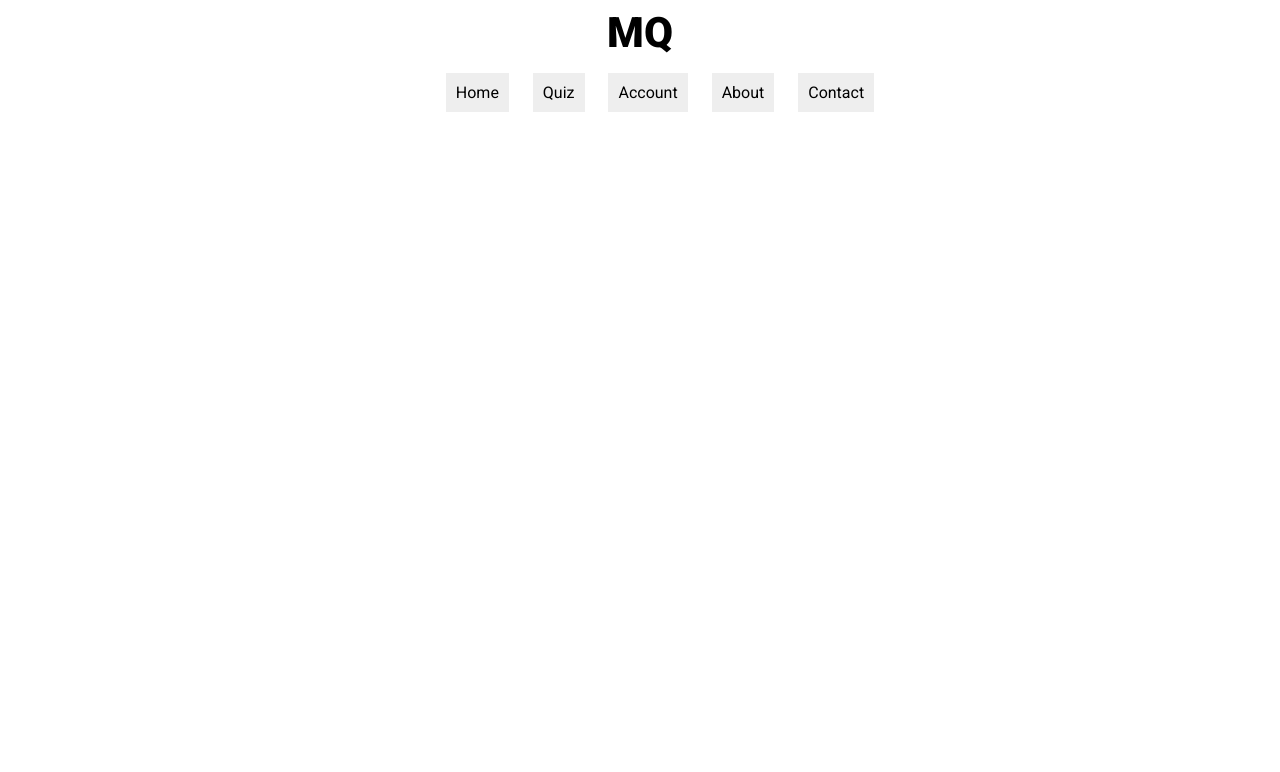
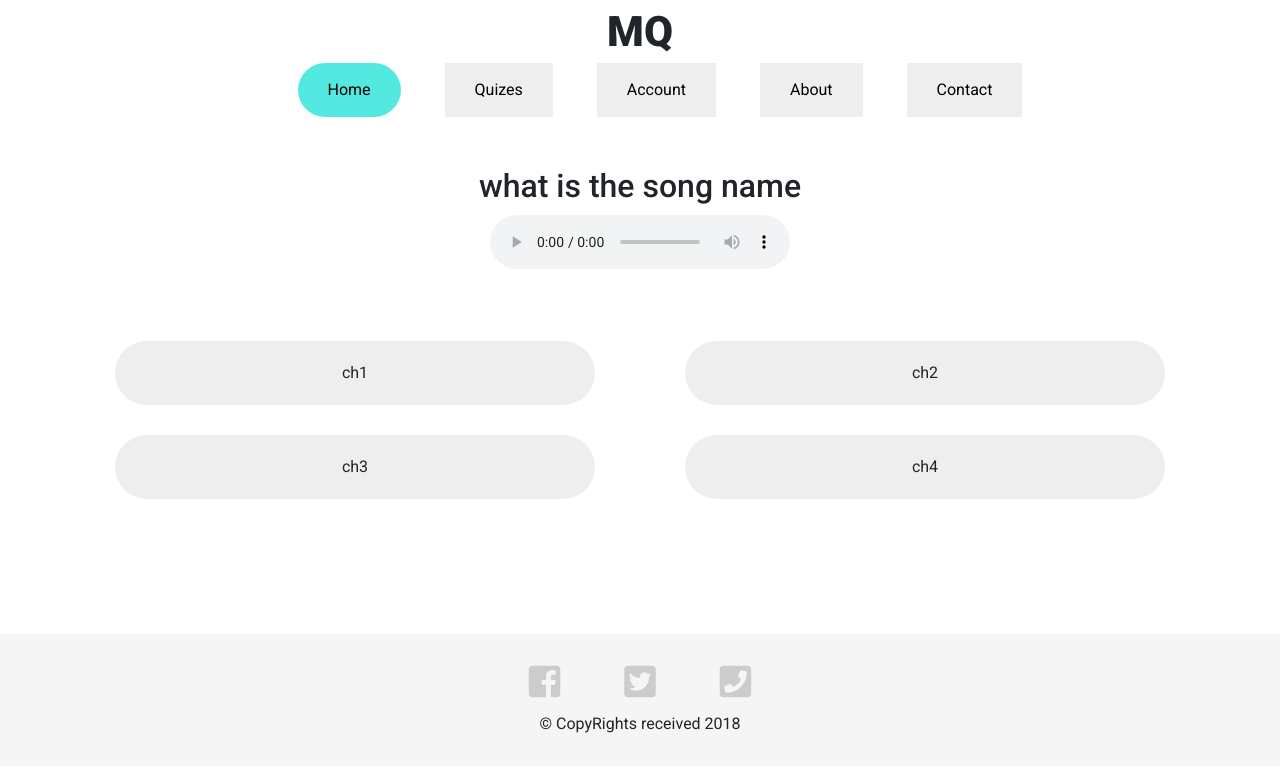
Before and after one commit to Mido-Designer/Music-Quiz, a plain HTML site: page index.html in a window 1280 px wide. Drawn offline with nearby package versions, Linux system fonts and the light colour scheme.

Commit message:
quick front end

```diff
--- a/css/master.css
+++ b/css/master.css
@@ -1,5 +1,9 @@
+*{
+  transition: all 200ms ease-in-out;
+}
 body{
   font-family: 'Roboto', sans-serif;
+  margin:0;
 }
 
 .hd .logo-container{
@@ -28,15 +32,77 @@ body{
 
 ul li {
   background-color: #eee;
-  padding: 10px 0;
-  margin: 0 10px;
+  padding: 15px 0;
+  margin: 0 20px;
 }
-ul li:hover{
-  background-color: #ddd;
+ul li:hover, ul li.active{
+  background-color: #54e9e0;
+  border-radius: 50px;
 }
 
 ul li a{
-  padding: 10px;
+  padding: 30px;
+}
+/*  */
+#q-sec h2{
+  text-align: center;
+  margin-top: 50px;
+}
+/*  */
+
+section#player-sec{
+  margin-top: 10px;
+}
+
+.player{
+  text-align: center;
+}
+
+/*  */
+#choices-sec{
+  margin-top: 50px;
+}
+
+.choice{
+  text-align: center;
+  background-color: #eee;
+  margin: 15px 30px;
+  padding: 20px 0;
+  border-radius: 100px;
+}
+.choice:hover{
+  background-color: #54e9e0;
+}
+
+
+
+
+
+/*  */
+
+
+.ft{
+  margin-top: 120px;
+  width: 100%;
+  text-align: center;
+  background: #f5f5f5;
+  padding: 30px 0;
+}
+
+.ft a i{
+  color: #ccc;
+  font-size: 36px;
+  margin: 0 30px;
+}
+.ft a i:hover{
+  color: #54e9e0;
+}
+.copyrights{
+  width: 100%;
+  text-align: center;
+}
+.socials{
+  margin-bottom: 10px;
 }
 
 
@@ -46,10 +112,4 @@ ul li a{
 
 
 
-
-
-
-
-
-
 /*  */
--- a/index.html
+++ b/index.html
@@ -2,10 +2,15 @@
 <html lang="en" dir="ltr">
   <head>
     <meta charset="utf-8">
+    <meta name="viewport" content="width=device-width, initial-scale=1">
+
     <title>Music Quiz</title>
 
     <!-- fonts -->
+    <link rel="stylesheet" href="https://stackpath.bootstrapcdn.com/bootstrap/4.1.1/css/bootstrap.min.css">
     <link href="https://fonts.googleapis.com/css?family=Roboto:300,400,500,700,900" rel="stylesheet">
+    <link rel="stylesheet" href="https://use.fontawesome.com/releases/v5.1.0/css/all.css" integrity="sha384-lKuwvrZot6UHsBSfcMvOkWwlCMgc0TaWr+30HWe3a4ltaBwTZhyTEggF5tJv8tbt" crossorigin="anonymous">
+
 
     <!-- styles -->
     <link rel="stylesheet" href="css/master.css">
@@ -19,8 +24,8 @@
       <div class="nav-container">
         <nav>
           <ul>
-            <li><a href="">Home</a></li>
-            <li><a href="">Quiz</a></li>
+            <li class="active"><a href="">Home</a></li>
+            <li><a href="">Quizes</a></li>
             <li><a href="">Account</a></li>
             <li><a href="">About</a></li>
             <li><a href="">Contact</a></li>
@@ -29,18 +34,50 @@
       </div>
     </header>
 
+    <section id="q-sec">
+      <h2>what is the song name</h2>
+    </section>
+
     <section id="player-sec">
       <div class="player">
-
+        <audio controls>
+          <source src="test.mp3">
+        </audio>
       </div>
     </section>
 
-    <section id="choose-sec">
-
+    <section id="choices-sec">
+      <div class="choices">
+        <div class="container">
+          <div class="row">
+            <div class="col-sm-6">
+              <div class="choice" id="ch1">ch1</div>
+            </div>
+            <div class="col-sm-6">
+              <div class="choice" id="ch2">ch2</div>
+            </div>
+          </div>
+          <div class="row">
+            <div class="col-sm-6">
+              <div class="choice" id="ch3">ch3</div>
+            </div>
+            <div class="col-sm-6">
+              <div class="choice" id="ch4">ch4</div>
+            </div>
+          </div>
+        </div>
+      </div>
     </section>
 
     <footer class="ft">
-
+      <div class="socials">
+        <a href=""><i class="fab fa-facebook-square"></i></a>
+        <a href=""><i class="fab fa-twitter-square"></i></a>
+        <a href=""><i class="fas fa-phone-square"></i></a>
+      </div>
+      <div class="copyrights">
+        &copy; CopyRights received 2018
+      </div>
     </footer>
 
   </body>
```
